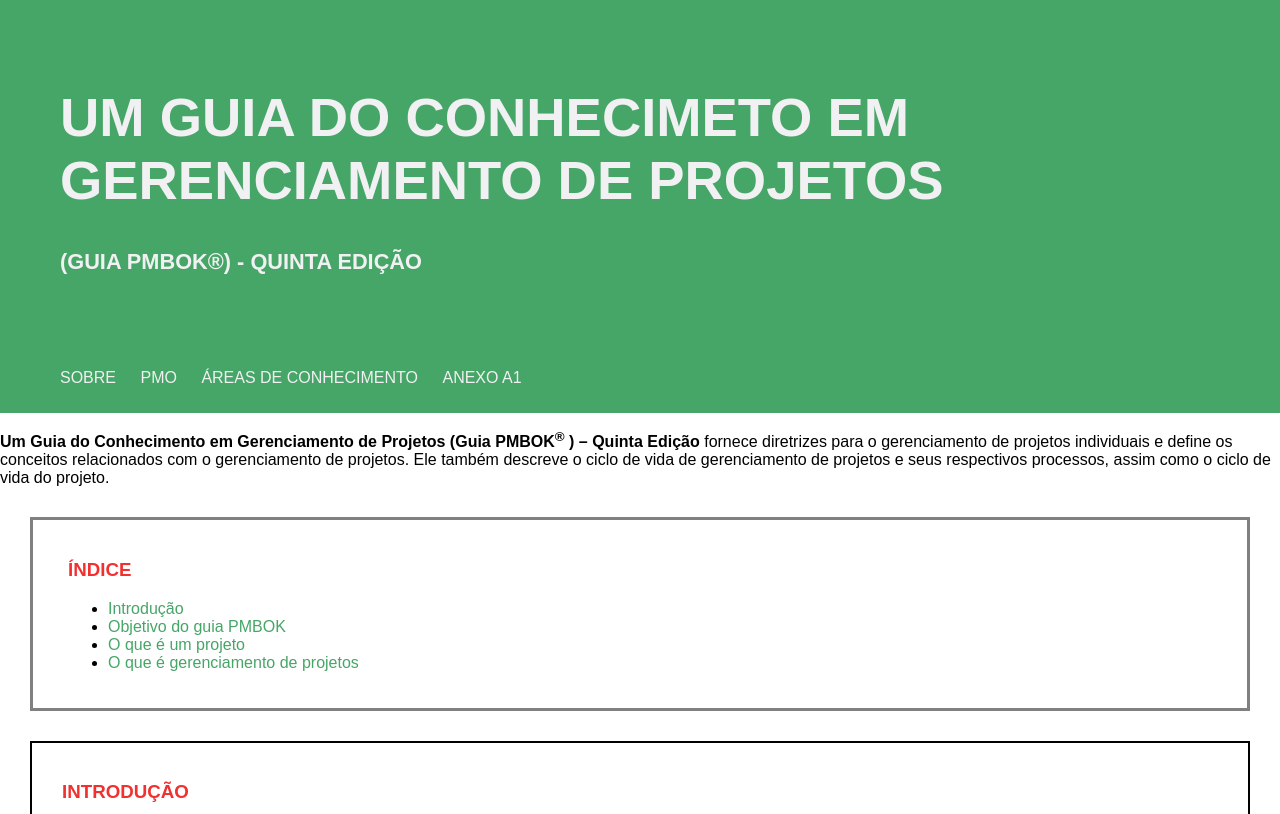
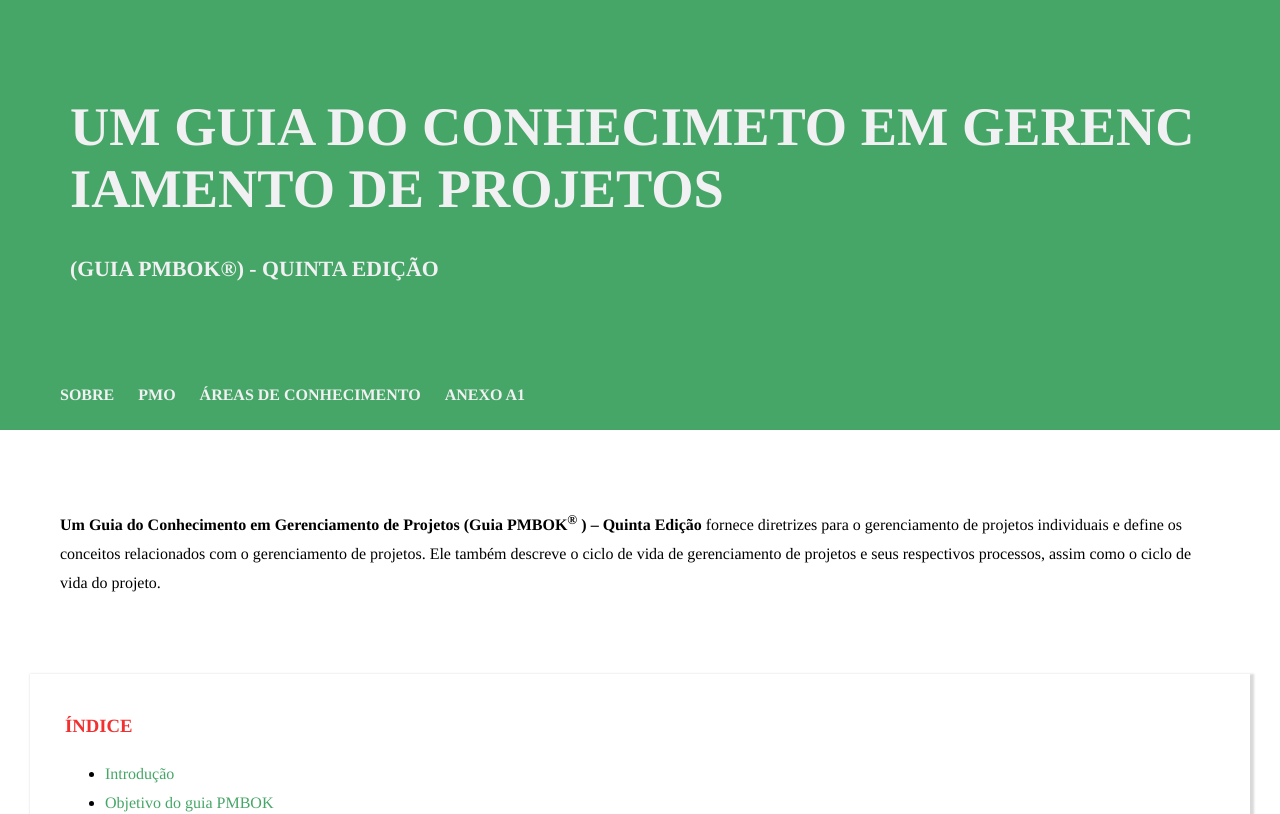
Before and after one commit to Jonathan220/pagina-pmbok, a plain HTML site: page index.html in a window 1280 px wide. Shown: the top 814 px of the page. Drawn offline with Linux system fonts and the light colour scheme.

Commit message:
ajuste de efitos no texto e nos links

```diff
--- a/css/estilo.css
+++ b/css/estilo.css
@@ -1,5 +1,5 @@
 body{
-	font-family: arial, sans-serif;
+	font-family: "Time New Roman", Times, serif;
 	margin: 0;
 	padding: 0;
 }
@@ -19,7 +19,7 @@ header a:hover{
 
 header div{
 	font-size: 1.7em;
-	padding: 50px 60px;
+	padding: 60px 70px;
 }
 
 header nav{
@@ -28,6 +28,10 @@ header nav{
 
 h1, h2, h3{
 	text-transform: uppercase;
+}
+
+h1{
+	word-break: break-all;
 }
 
 h2{
@@ -40,6 +44,7 @@ h3{
 
 nav a{
 	text-transform: uppercase;
+	font-weight: bold;
 }
 
 nav ul{
@@ -56,8 +61,6 @@ nav ul li:hover{
 }
 .ind {
 	padding: 20px 35px;
-	border-color: gray;
-	border-style: solid;
 	margin: 30px;
 }
 
@@ -86,24 +89,36 @@ a:hover{
 	text-decoration: none;
 }
 
-.ancora a:active{
+a:active, .ancora a:active{
 	color: #F2B705;
 }
 
 .topico {
 	padding: 20px 30px;
 	margin: 30px;
-	border: 2px solid black;
 	text-align: justify;
 }
 
+.topico, .ind{
+	box-shadow: 2px 2px 2px 2px rgba(128, 128, 128, 0.3);
+	line-height: 1.8em;
+}
+
+.topico, .ind, footer, .resumo{
+	line-height: 1.8em;
+}
+
+.resumo{
+	margin: 30px;
+	padding: 30px;
+}
 footer, footer a{
 	background-color: #46A667;
 	color: #F1F0F2;
 }
 
 footer{
-	padding: 50px 30px;
+	padding: 50px 45px;
 }
 
 footer a:hover{
--- a/index.html
+++ b/index.html
@@ -25,7 +25,7 @@
 			</nav>
 		</header>
 		<main id=topo>
-			<div>
+			<div class="resumo">
 				<p>
 					<strong>Um Guia do Conhecimento em Gerenciamento de Projetos (Guia PMBOK<sup>&reg;</sup> ) – Quinta Edição</strong> fornece diretrizes
 					para o gerenciamento de projetos individuais e define os conceitos relacionados com o gerenciamento de
```
